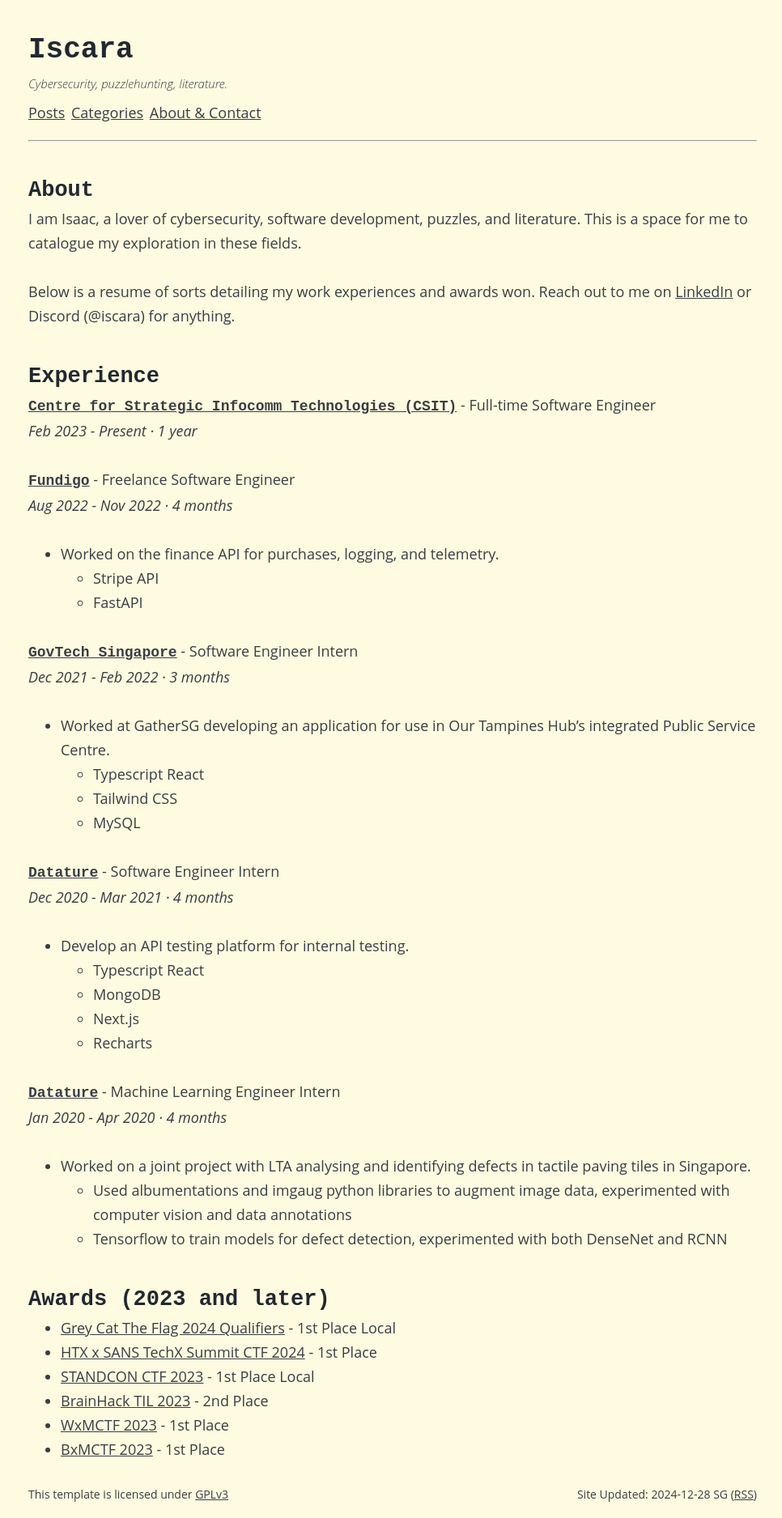
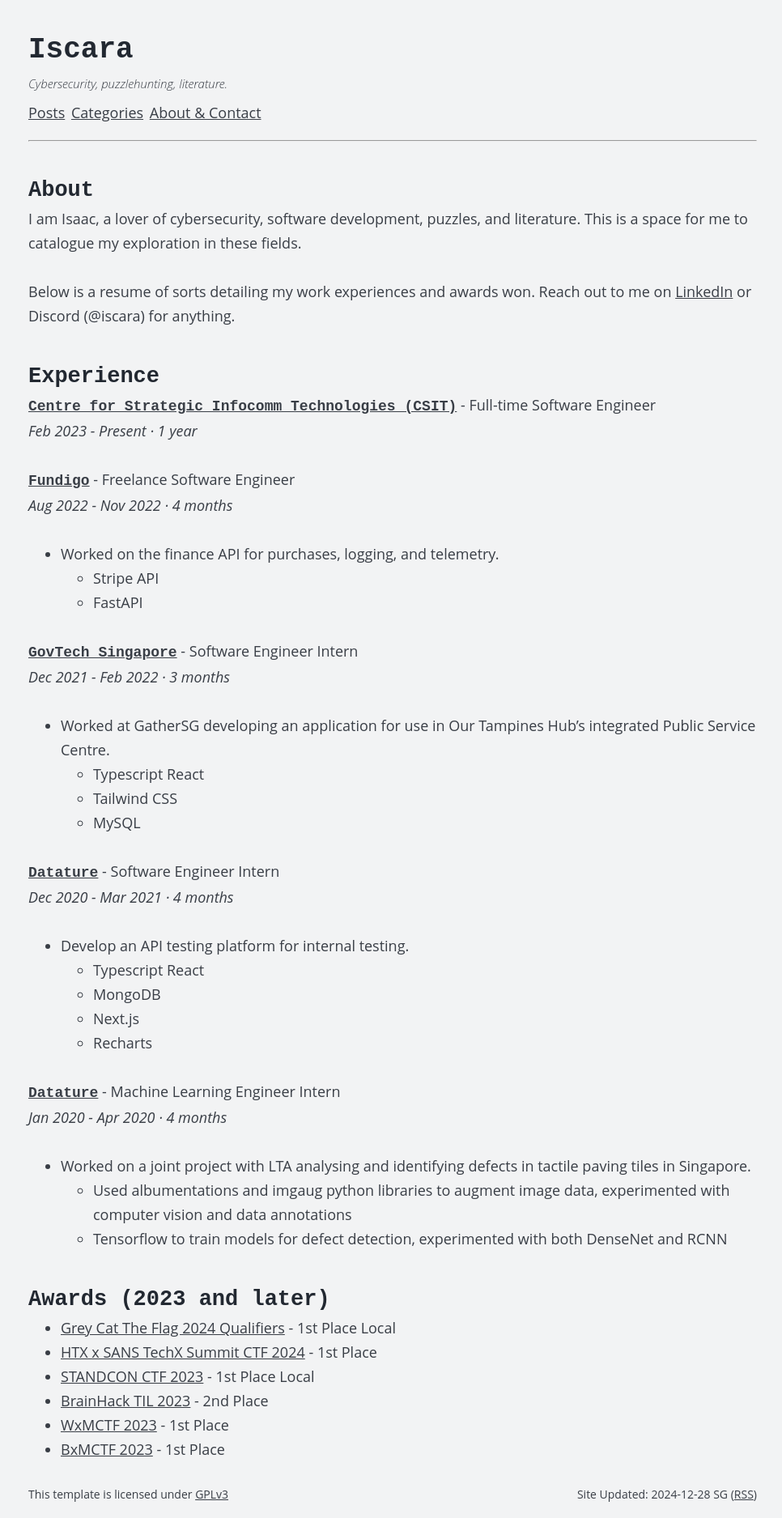
Before and after one commit to Iscaraca/Iscaraca.github.io, a Jekyll site: the page built from index.md, in a window 1280 px wide. Shown: the whole page at 81% size, without its empty margins (155-1121 px from the left). Built offline with Jekyll 4.4.1, drawn with Linux system fonts in a browser that asks for light colours.

Commit message:
fix: Change background colour

```diff
--- a/_sass/page.scss
+++ b/_sass/page.scss
@@ -29,7 +29,7 @@ header h1, h5 {
 /* 04 Color and contrast */
 body {
   color: #393e46;
-  background-color: #fffbe0;
+  background-color: #F2F3F4;
 }
 h1,
 h2,
```
